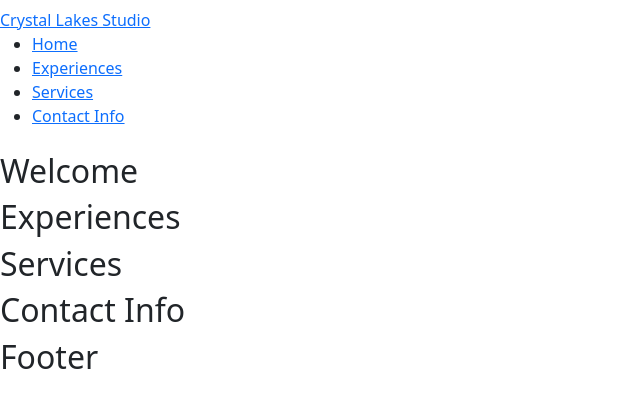
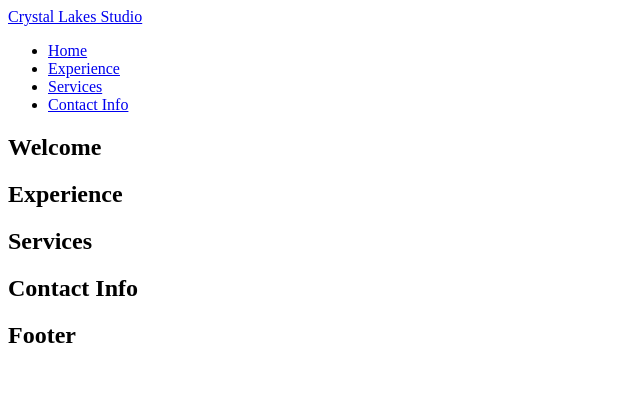
Before and after one commit to ginavargas1/clstudios, a React (Create React App) app in the folder crystallakes/: page / in a window 1280 px wide. Shown: the top 408 px of the page, without its empty margins (0-640 px from the left). Built offline with nearby package versions, Linux system fonts and the light colour scheme.

Commit message:
adding more boilerplate

```diff
--- a/crystallakes/src/App.js
+++ b/crystallakes/src/App.js
@@ -1,7 +1,7 @@
 import React from "react";
 import Navbar from "./components/Navbar";
 import Landing from "./components/Landing";
-import Experiences from "./components/Experiences";
+import Experience from "./components/Experience";
 import Services from "./components/Services";
 import Contact from "./components/Contact";
 import Footer   from "./components/Footer";
@@ -12,7 +12,7 @@ function App() {
         <div>
             <Navbar />
             <Landing />
-            <Experiences />
+            <Experience />
             <Services />
             <Contact />
             <Footer />
--- /dev/null
+++ b/crystallakes/src/components/Experience.js
@@ -0,0 +1,12 @@
+import React from "react";
+
+function Experience() {
+
+    return (
+        <div>
+            <h2>Experience</h2>
+        </div>
+    )
+}
+
+export default Experience;
--- a/crystallakes/src/components/Experiences.js
+++ /dev/null
@@ -1,12 +0,0 @@
-import React from "react";
-
-function Experiences() {
-
-    return (
-        <div>
-            <h2>Experiences</h2>
-        </div>
-    )
-}
-
-export default Experiences;
--- a/crystallakes/src/components/Navbar.js
+++ b/crystallakes/src/components/Navbar.js
@@ -5,12 +5,12 @@ function Navbar() {
     return (
         <nav className="navbar">
             <div className="max-width">
-                <div className="logo"><a href="#">Crystal Lakes Studio</a></div>
+                <div className="logo"><a href="#crystal-lakes-studio">Crystal Lakes Studio</a></div>
                 <ul className="tabs">
-                    <li><a href="#">Home</a></li>
-                    <li><a href="#">Experiences</a></li>
-                    <li><a href="#">Services</a></li>
-                    <li><a href="#">Contact Info</a></li>
+                    <li><a href="#home">Home</a></li>
+                    <li><a href="#experience">Experience</a></li>
+                    <li><a href="#service">Services</a></li>
+                    <li><a href="#contact-info">Contact Info</a></li>
                 </ul>
             </div>
         </nav>
--- a/crystallakes/src/index.js
+++ b/crystallakes/src/index.js
@@ -1,7 +1,6 @@
 import React from "react";
 import ReactDOM from "react-dom";
 import App from "./App";
-import 'bootstrap/dist/css/bootstrap.min.css';
 import './styles/fonts.css'
 
 ReactDOM.render(<App />, document.getElementById("root"));
```
Also changed, not shown: crystallakes/package.json (+7 -1 lines).
